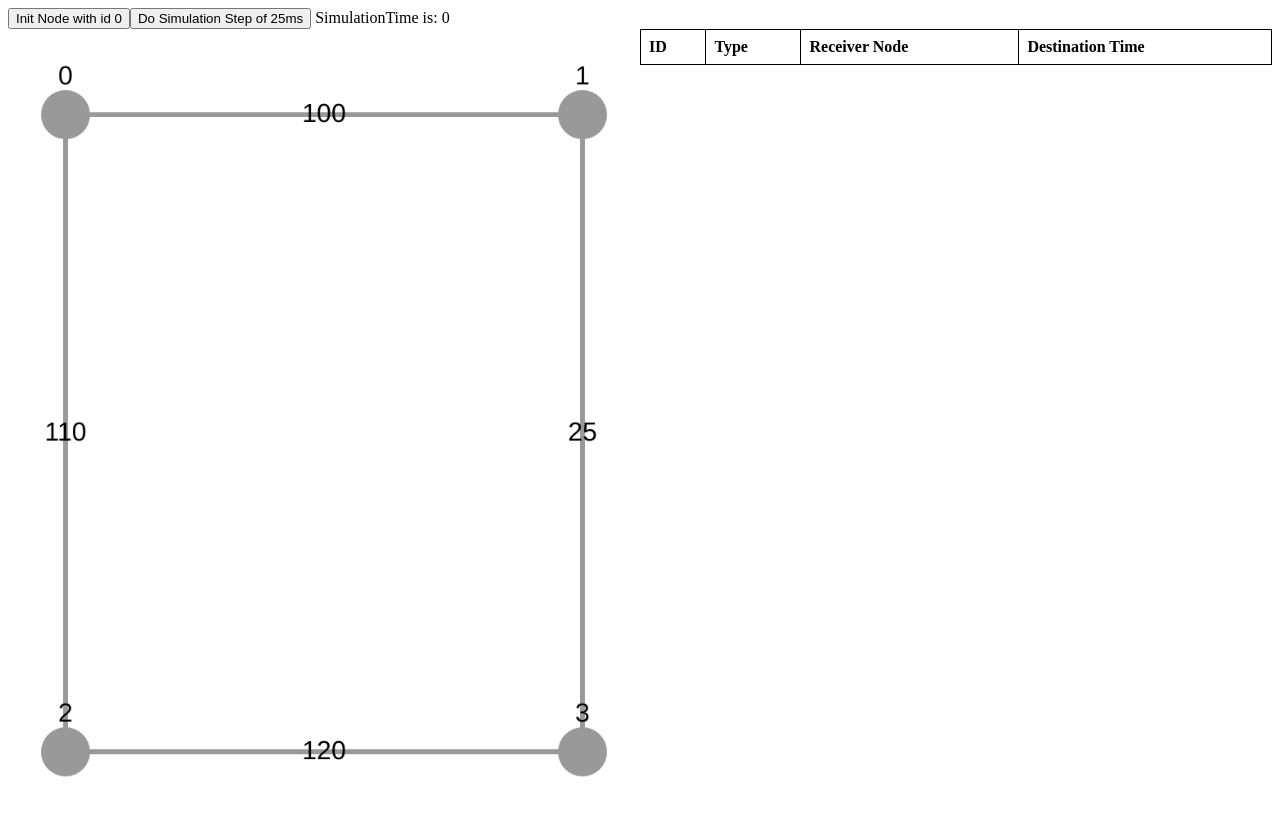
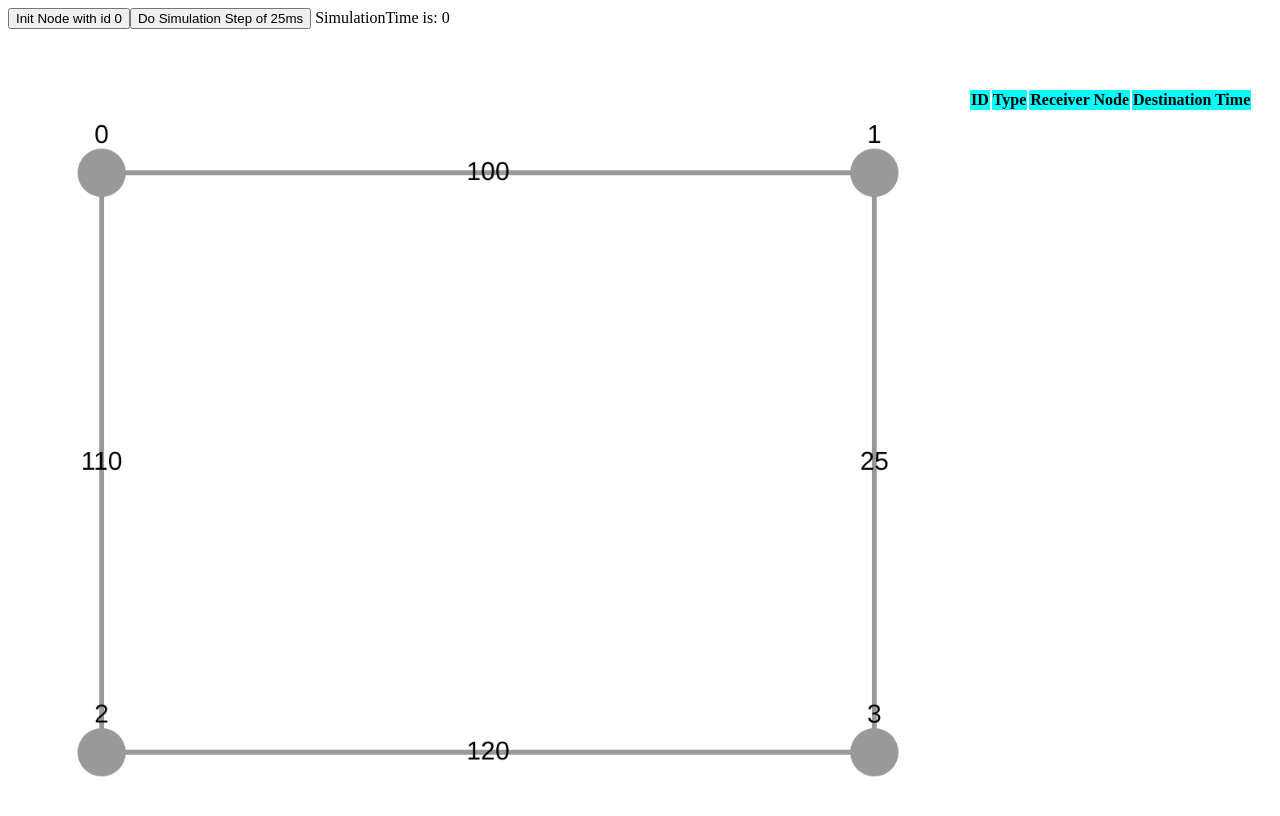
Before and after one commit to Linus-GT3-RS/Thesis_B_Sc_Distributed_Algorithm_Simulator, a Vue app: page / in a window 1280 px wide. Built offline with nearby package versions, Linux system fonts and the light colour scheme; the HTML template or start-up script is replaced by a standard one.

Commit message:
try to improve css

```diff
--- a/src/App.vue
+++ b/src/App.vue
@@ -9,10 +9,43 @@
 
         <div class="main">
             <div ref="container" class="graph"/>
-             <MessageTable :messages="refSnapshot.msgStates"/>
+            <MessageTable class="my-table" :messages="refSnapshot.msgStates"/>
         </div>
     </div>
 </template>
+
+<style scoped>
+.app {
+    height: 100vh;
+    width: 100vw;
+
+    display: flex;
+    flex-direction: column;
+}
+
+.header {
+    height: 10%;
+}
+
+.main {
+    flex: 90%;
+
+    display: flex;
+    flex-direction: row;
+}
+
+.graph {
+    flex: 3;
+    height: 100%;
+}
+
+/* .my-table {
+    flex: 1;
+    height: 100%;
+} */
+
+
+</style>
 
 <script setup lang="ts">
 import { ref, onMounted, onUnmounted, watch } from "vue";
@@ -155,24 +188,3 @@ function onStep(): void {
 
 
 </script>
-
-
-<style scoped>
-.main {
-    flex: 1;
-
-    display: grid;
-    grid-template-columns: 1fr 1fr;
-}
-
-.graph {
-    width: 100%;
-    height: 100%;
-}
-
-.app {
-    height: 100vh;
-    display: flex;
-    flex-direction: column;
-}
-</style>
--- a/src/MessageTable.vue
+++ b/src/MessageTable.vue
@@ -2,7 +2,8 @@
 import type { IndexedStore } from "./common/EntityStores.ts";
 import type { MessageState } from "./domain/components/algorithm_plugins/api/entities/state_entities/Messages.ts";
 import type { MessageStateStore } from "./domain/components/simulation/SimulationSnapshot.ts";
-import MessageTableRow from "./MessageTableRow.vue";
+import TableHeader from "./TableHeader.vue";
+import TableRow from "./TableRow.vue";
 
 defineProps<{
     messages: IndexedStore<MessageState>;
@@ -10,18 +11,13 @@ defineProps<{
 </script>
 
 <template>
-    <table>
-        <thead>
-            <tr>
-                <th>ID</th>
-                <th>Type</th>
-                <th>Receiver Node</th>
-                <th>Destination Time</th>
-            </tr>
+            <table class="table">
+                <thead class="table-header">
+                    <TableHeader/>
                 </thead>
 
-        <tbody>
-            <MessageTableRow
+                <tbody class="table-body">
+                    <TableRow
                         v-for="message of messages.readAllValues()"
                         :key="message.id"
                         :id="message.id.toString()"
@@ -31,18 +27,26 @@ defineProps<{
                     />
                 </tbody>
             </table>
+
 </template>
 
 <style scoped>
-table {
-    width: 100%;
-    border-collapse: collapse;
+
+.table {
+    flex: 1;
+
+    display: flex;
+    flex-direction: column;
 }
 
-th,
-td {
-    padding: 8px;
-    border: 1px solid black;
-    text-align: left;
+.table-header {
+    height: 10%;
 }
+
+.table-body {
+    flex: 1;
+    overflow: hidden;
+}
+
+
 </style>
--- /dev/null
+++ b/src/TableHeader.vue
@@ -0,0 +1,14 @@
+<template>
+     <tr>
+        <th>ID</th>
+        <th>Type</th>
+        <th>Receiver Node</th>
+        <th>Destination Time</th>
+    </tr>
+</template>
+
+<style scoped>
+    tr {
+        background-color: aqua;
+    }
+</style>
--- a/src/MessageTableRow.vue
+++ b/src/TableRow.vue
@@ -15,3 +15,11 @@ defineProps<{
         <td>{{ destinationTime }}</td>
     </tr>
 </template>
+
+<style scoped>
+tr {
+    background-color: green;
+    width: 100%;
+    height: 100%;
+}
+</style>
```
Lines whose indentation alone changed are shown as unchanged.
